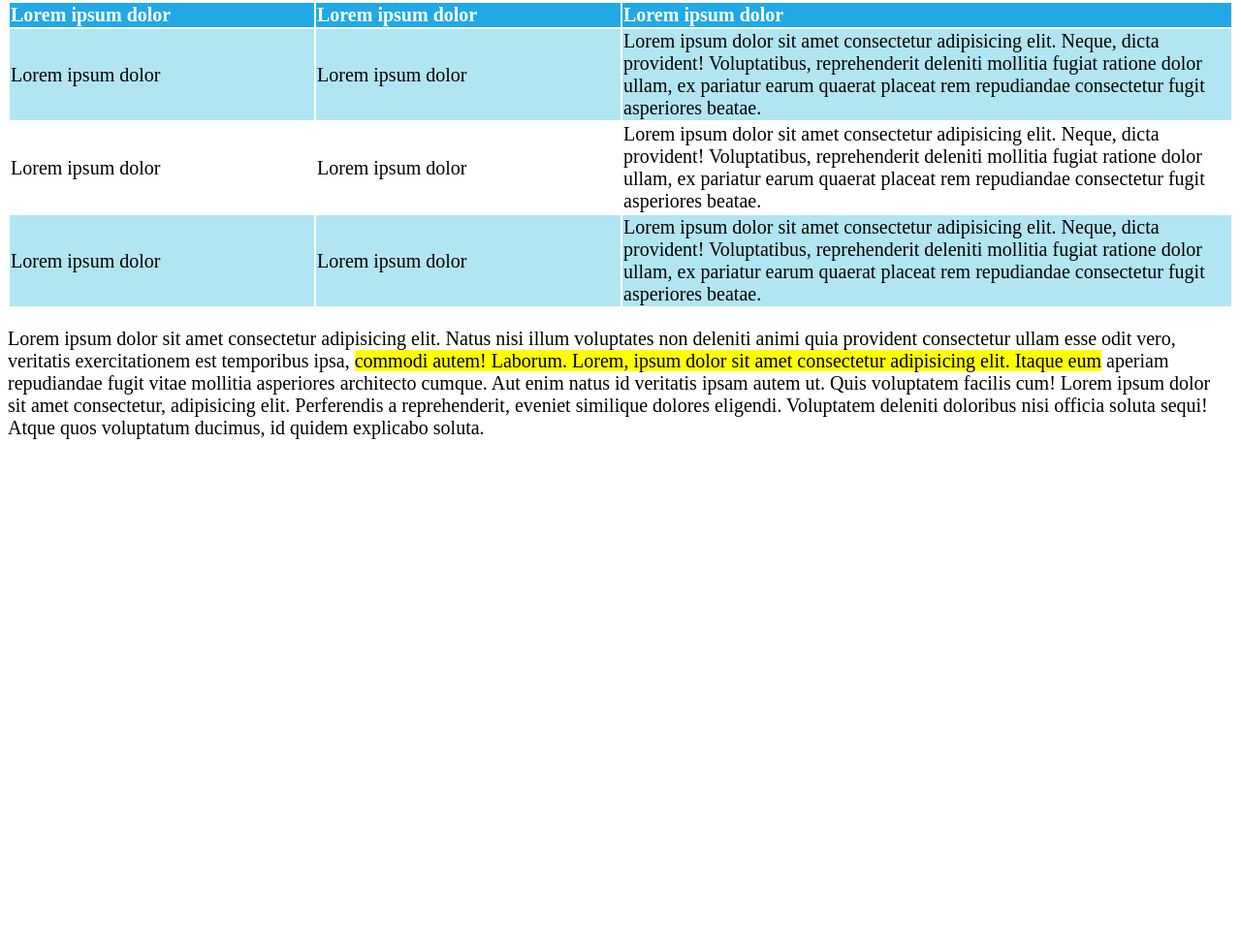
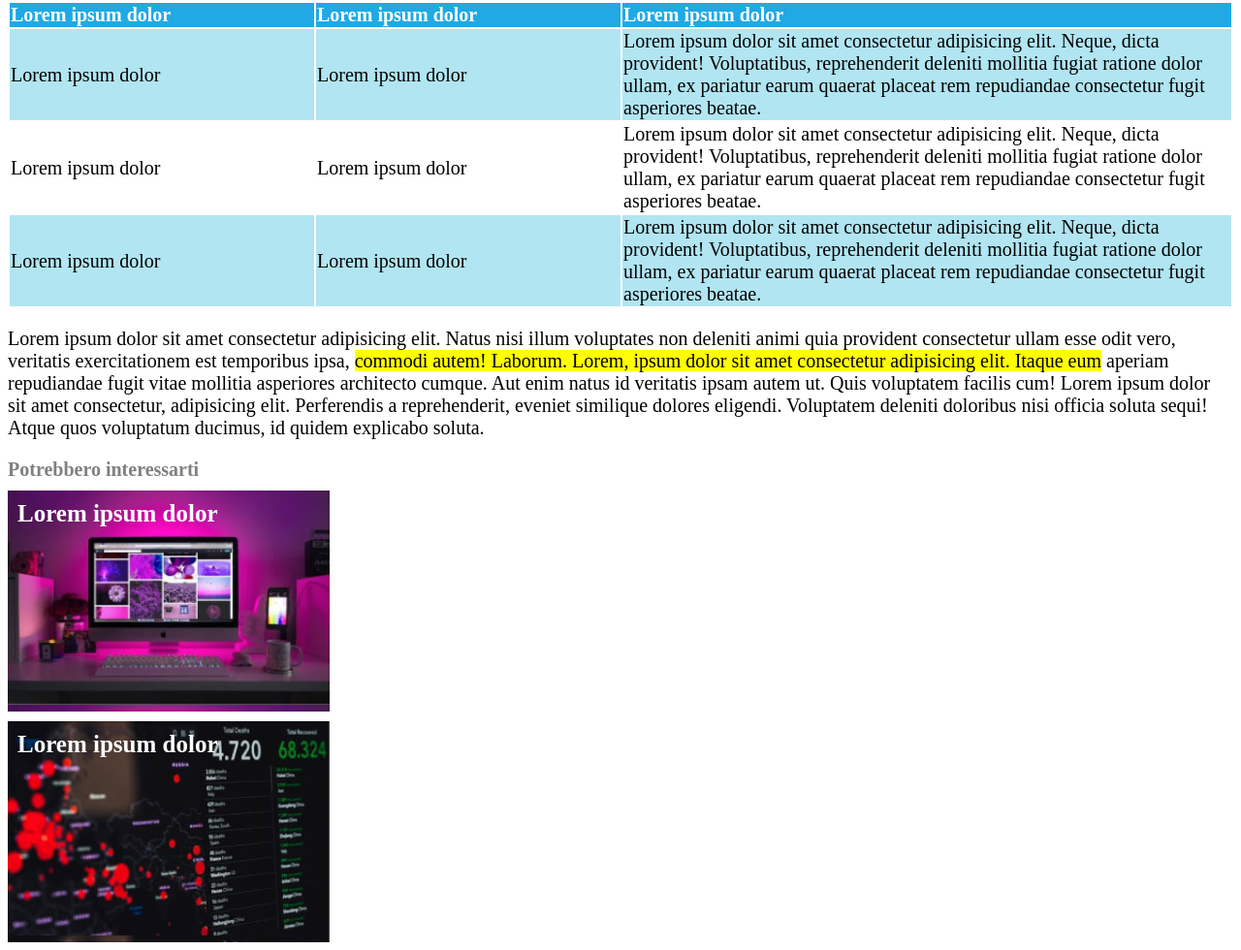
Before and after one commit to gianlucafalaschi/html-css-booleaner, a plain HTML site: page index.html in a window 1280 px wide. Shown: the part 1389-2369 px from the top of the page at 97% size. Before the commit the page ends 1862 px from the top, so only its background shows below. Drawn offline with Linux system fonts and the light colour scheme.

Commit message:
feat: add section potrebbero interessarti

```diff
--- a/index.html
+++ b/index.html
@@ -83,6 +83,19 @@
         </section>
         <!-- /section paragraph2 -->
 
+        <!-- section potrebbero interessarti -->
+        <section class="related-videos">
+            <div id="greytext">Potrebbero interessarti</div>
+
+            <div class="box-1">
+                <div class="video1">Lorem ipsum dolor</div>
+            </div>
+            <div class="box-2">
+                <div class="video1">Lorem ipsum dolor</div>
+            </div>
+        </section>
+         <!-- / section potrebbero interessarti -->
+
     </article>
 
 
--- a/style.css
+++ b/style.css
@@ -85,3 +85,35 @@ table {
     background-color: yellow;
 }
 /* / section paragraph2 */
+
+/* section potrebbero interessarti */
+#greytext{
+    color: #808080;
+    font-weight: bold;
+    font-size: 20px;
+}
+
+.box-1 {
+    margin-top: 10px;
+    width: 312px;
+    height: 208px;
+    background-image: url(img/monitor.jpg);
+    background-size: contain;
+    color: white;
+    font-size: 25px;
+    font-weight: bold;
+    padding: 10px;
+}
+
+.box-2 {
+    margin-top: 10px;
+    width: 312px;
+    height: 208px;
+    background-image: url(img/graph.jpg);
+    background-size: contain;
+    color: white;
+    font-size: 25px;
+    font-weight: bold;
+    padding: 10px;
+}
+/*/ section potrebbero interessarti */
```
